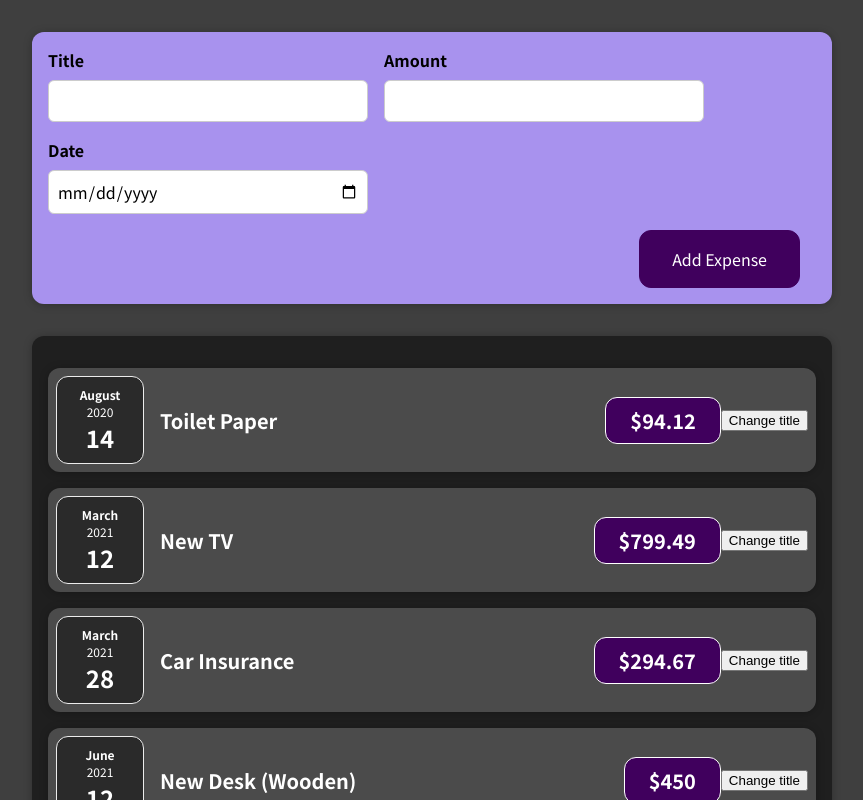
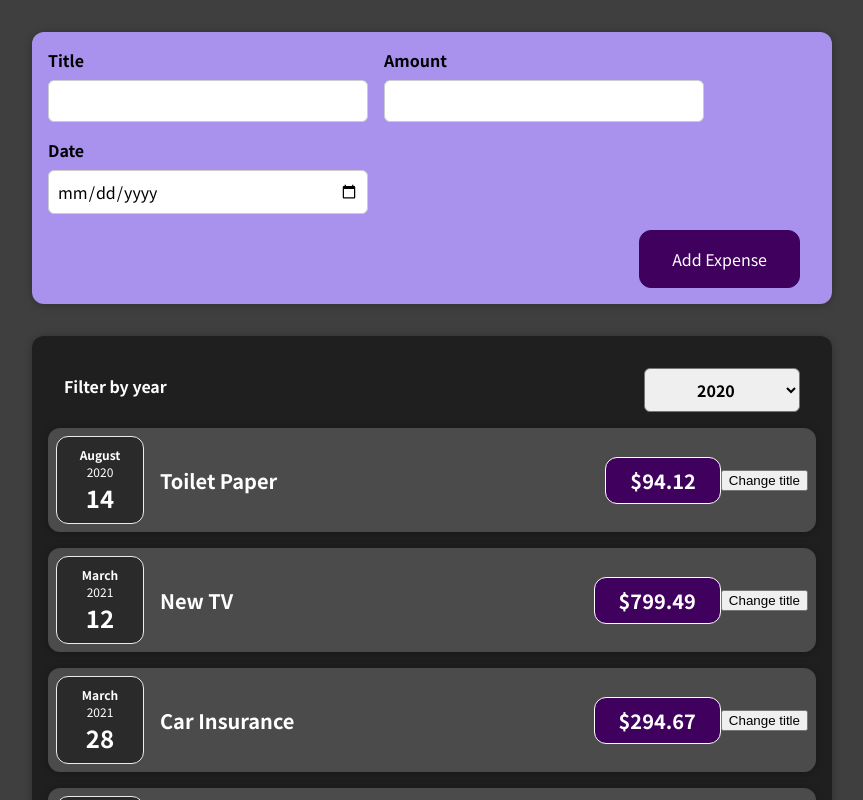
Before and after one commit to avinashsinghgithub/expense-tracker, a React (Create React App) app: page / in a window 1280 px wide. Shown: the top 800 px of the page, without its empty margins (208-1071 px from the left). Built offline with nearby package versions, Linux system fonts and the light colour scheme.

Commit message:
filter added to the application

```diff
--- a/src/App.js
+++ b/src/App.js
@@ -22,9 +22,14 @@ function App() {
       date: new Date(2021, 5, 12),
     },
   ];
+
+  const addExpenseHandler = expense =>{
+    console.log("in app.js");
+    console.log(expense);
+  };
   return (
     <div>
-      <NewExpense/>
+      <NewExpense onExpenseAddition={addExpenseHandler}/>
       <Expenses items={expenses}></Expenses>
     </div>
   );
--- a/src/NewExpense/ExpenseForm.js
+++ b/src/NewExpense/ExpenseForm.js
@@ -1,7 +1,7 @@
 import React, { useState } from "react";
 import './ExpenseForm.css';
 
-const ExpenseForm = () => {
+const ExpenseForm = (props) => {
 
     const [enteredTitle, setEnteredTitle] = useState("");
     const [enteredAmount, setEnteredAmount] = useState("");
@@ -62,7 +62,7 @@ const ExpenseForm = () => {
             date : new Date(enteredDate)
         };
 
-        console.log(expenseData);
+        props.onSaveExpenseData(expenseData);
     }
     return <form onSubmit={submitHandler}>
         <div className="new-expense__controls">
--- a/src/NewExpense/NewExpense.js
+++ b/src/NewExpense/NewExpense.js
@@ -1,10 +1,17 @@
 import React from 'react';
 import ExpenseForm from "./ExpenseForm";
 import "./NewExpense.css";
-const NewExpense = () => {
-
+const NewExpense = (props) => {
+    const saveExpenseDatahandler = (enteredExpenseData) => {
+        const expenseData = {
+            ...enteredExpenseData,
+            id: Math.random().toString()
+        };
+        // console.log(expenseData);
+        props.onExpenseAddition(expenseData);
+    };
     return (<div className="new-expense">
-        <ExpenseForm/>
+        <ExpenseForm onSaveExpenseData={saveExpenseDatahandler}/>
     </div>);
 };
 
--- a/src/components/Expenses/Expenses.js
+++ b/src/components/Expenses/Expenses.js
@@ -1,10 +1,24 @@
 import ExpenseItem from "./ExpenseItem";
 import "./Expenses.css";
 import Card from "../UI/Card";
+import ExpensesFilter from "./ExpensesFilter";
+import { useState } from "react";
 const Expenses = (props) =>{
+   // var filteredItems;
+    const [items, setItems] = useState(props.items);
+    const [selectedYear, setSelectedYear] = useState('2020');
+    const filterHandler =(filteredYear) => {
+        console.log(filteredYear);
+        setSelectedYear(filteredYear);
+        const filteredItems = props.items.filter( e => e.date.getFullYear() == filteredYear);
+        setItems(filteredItems);
+    };
     return (
+    <div>
+
         <Card className="expenses">
-            <ExpenseItem
+        <ExpensesFilter  selected={selectedYear} onYearFilter={filterHandler}/>
+            {/* <ExpenseItem
             title={props.items[0].title}
             amount={props.items[0].amount}
             date={props.items[0].date} />
@@ -19,8 +33,12 @@ const Expenses = (props) =>{
             <ExpenseItem
             title={props.items[3].title}
             amount={props.items[3].amount}
-            date={props.items[3].date} />
+            date={props.items[3].date} /> */}
+
+            {items?.map(item => <ExpenseItem key={item.id} title={item.title} amount={item.amount} date={item.date}/> )}
         </Card>
+    </div>
+
     );
 };
 
--- /dev/null
+++ b/src/components/Expenses/ExpensesFilter.css
@@ -0,0 +1,24 @@
+.expenses-filter {
+    color: white;
+    padding: 0 1rem;
+  }
+
+  .expenses-filter__control {
+    display: flex;
+    width: 100%;
+    align-items: center;
+    justify-content: space-between;
+    margin: 1rem 0;
+  }
+
+  .expenses-filter label {
+    font-weight: bold;
+    margin-bottom: 0.5rem;
+  }
+
+  .expenses-filter select {
+    font: inherit;
+    padding: 0.5rem 3rem;
+    font-weight: bold;
+    border-radius: 6px;
+  }
--- /dev/null
+++ b/src/components/Expenses/ExpensesFilter.js
@@ -0,0 +1,26 @@
+import React from 'react';
+
+import './ExpensesFilter.css';
+
+const ExpensesFilter = (props) => {
+  const yearSelectHandler = (event)=> {
+    const selectedYear = event.target.value;
+
+    props.onYearFilter(selectedYear);
+  };
+  return (
+    <div className='expenses-filter'>
+      <div className='expenses-filter__control'>
+        <label>Filter by year</label>
+        <select value={props.selected} onChange={yearSelectHandler}>
+          <option value='2022'>2022</option>
+          <option value='2021'>2021</option>
+          <option value='2020'>2020</option>
+          <option value='2019'>2019</option>
+        </select>
+      </div>
+    </div>
+  );
+};
+
+export default ExpensesFilter;
```
